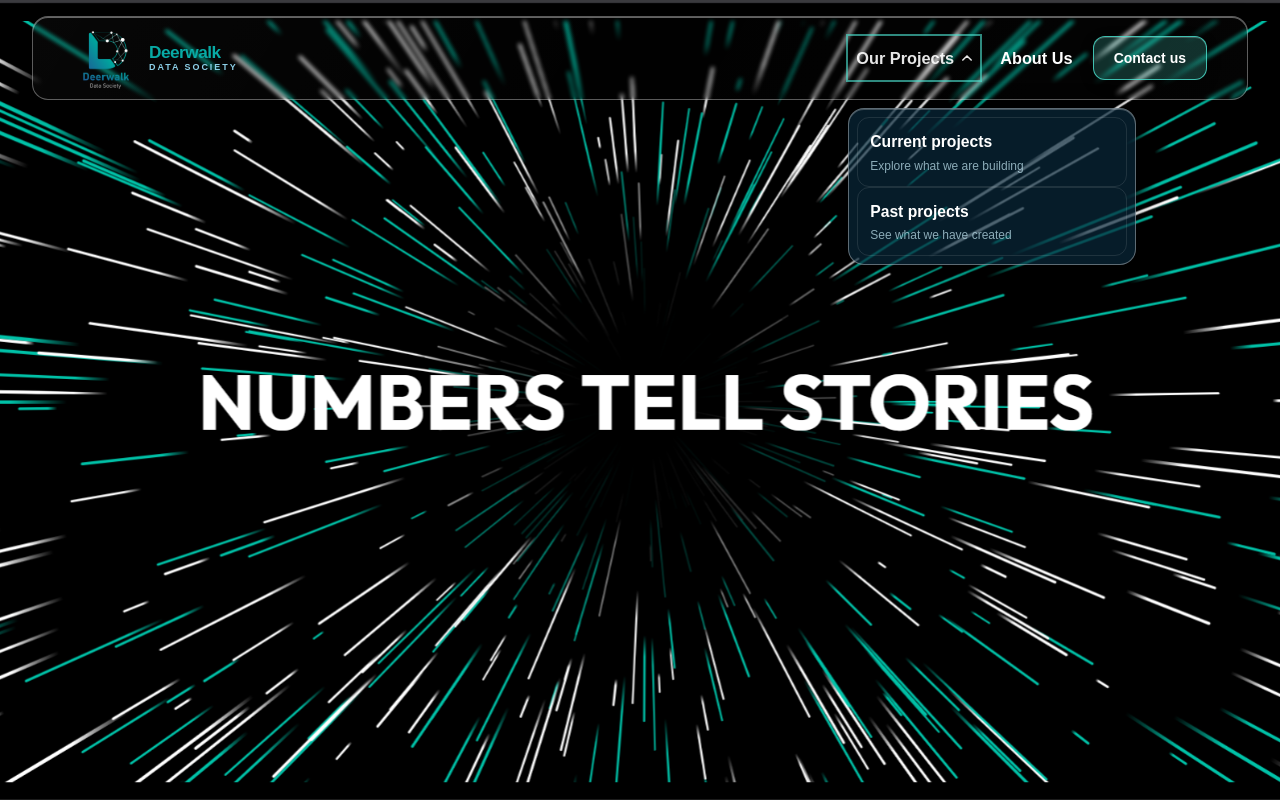
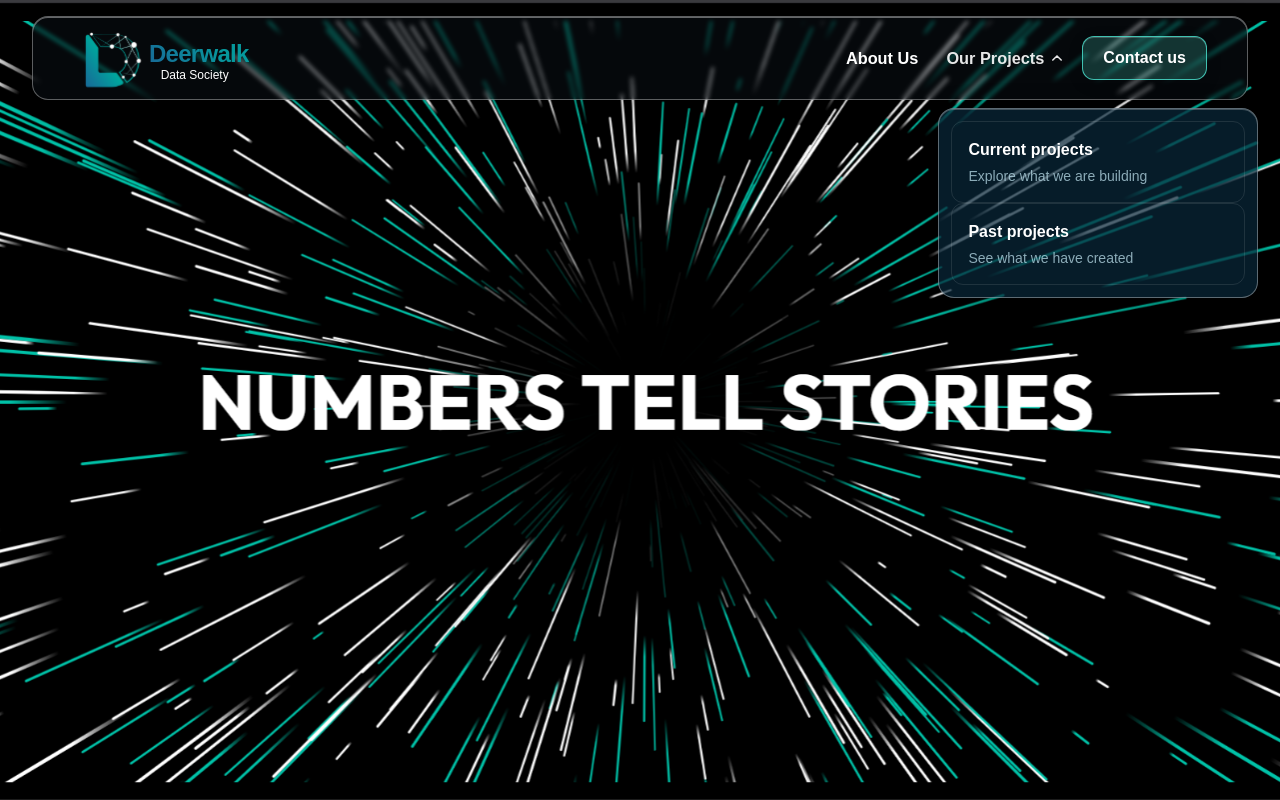
Before and after one commit to dwit-data-society/dwit-data-society.github.io, a Next.js app in the folder front-end/: page / in a window 1280 px wide. Both pictures are taken after a click on the button "Our Projects". Built offline with nearby package versions, Linux system fonts and the light colour scheme.

Commit message:
fix: opacity adjusted and navbar loading solved

```diff
--- a/front-end/src/components/navbar.tsx
+++ b/front-end/src/components/navbar.tsx
@@ -2,7 +2,7 @@
 
 import { useState } from "react";
 import Link from "next/link";
-import logo from "@/assets/dwitdatasociety.svg";
+import logo from "@/assets/nobg.svg";
 
 const projectLinks = [
   { label: "Current projects", detail: "Explore what we are building", href: "#projects" },
@@ -19,19 +19,26 @@ export function Navbar() {
       style={{ fontFamily: "Montserrat, sans-serif" }}
     >
       <div
-        className="mx-auto flex h-[84px] max-w-[1600px] items-center justify-between rounded-2xl border border-white/35 bg-white/[0.012] px-5 shadow-[0_14px_34px_rgba(0,0,0,0.16),inset_0_1px_0_rgba(255,255,255,0.38)] backdrop-blur-[2px] sm:px-7 lg:px-10"
-        style={{ background: "linear-gradient(120deg, rgba(255,255,255,0.028), rgba(255,255,255,0.003) 48%, rgba(255,255,255,0.014))" }}
+        className="mx-auto flex h-[84px] max-w-[1600px] items-center justify-between rounded-2xl border border-white/35 bg-transparent px-5 shadow-[0_14px_34px_rgba(0,0,0,0.16),inset_0_1px_0_rgba(255,255,255,0.38)] backdrop-blur-[2px] sm:px-7 lg:px-10"
+        style={{ background: "rgba(11, 17, 23, 0.5)" }}
       >
-        <Link href="/" className="flex items-center gap-3 text-white">
-          <img src={logo.src} alt="Deerwalk Data Society" className="h-14 w-14 object-contain md:h-16 md:w-16" />
-          <div className="hidden flex-col leading-none md:flex">
+        <Link href="/" className="flex items-center gap-1 text-white">
+          <img src={logo.src} alt="Deerwalk Data Society" className="h-16 w-16 object-contain md:h-18 md:w-18" />
+          <div className="hidden translate-y-1 flex-col items-center leading-none md:flex">
             <span
-              className="text-[1.08rem] font-bold tracking-[-0.03em]"
-              style={{ color: "rgba(8, 170, 165, 1)" }}
+              className="bg-clip-text text-[1.5rem] font-bold tracking-[-0.03em] text-transparent"
+              style={{
+                background: "linear-gradient(49.68deg, #1B6196 -13.15%, #06989C 72.95%)",
+                WebkitBackgroundClip: "text",
+                WebkitTextFillColor: "transparent",
+              }}
             >
               Deerwalk
             </span>
-            <span className="mt-[2px] text-[0.56rem] font-semibold uppercase tracking-[0.22em] text-[#8ccfe7]">
+            <span
+              className="mt-[2px] ml-[9px] h-[14.68px] w-[85.4px] whitespace-nowrap text-left text-[0.75rem] font-normal leading-[14.68px] tracking-normal text-white"
+              style={{ fontFamily: "Montserrat, sans-serif" }}
+            >
               Data Society
             </span>
           </div>
@@ -39,13 +46,16 @@ export function Navbar() {
 
         <div className="ml-auto hidden items-center gap-3 md:flex">
           <nav className="flex items-center gap-3">
+          <a href="#about" className="flex h-11 items-center px-2 text-[1.02rem] font-semibold text-white/90 transition-colors hover:text-[#75f1e3]">
+            About Us
+          </a>
           <div className="relative">
             <button
               type="button"
               aria-expanded={projectsOpen}
               aria-haspopup="menu"
               onClick={() => setProjectsOpen((value) => !value)}
-              className="flex h-11 items-center gap-2 px-2 text-[1.02rem] font-semibold text-white/90 transition-colors hover:text-[#75f1e3] focus:outline-none focus:ring-2 focus:ring-[#4de5d2]/60"
+              className="flex h-11 items-center gap-2 px-2 text-[1.02rem] font-semibold text-white/90 transition-colors hover:text-[#75f1e3]"
             >
               Our Projects
               <svg
@@ -59,30 +69,27 @@ export function Navbar() {
               </svg>
             </button>
             {projectsOpen ? (
-              <div className="absolute left-0 top-full z-10 mt-7 w-72 rounded-2xl border border-white/35 bg-[#09283a]/[0.72] p-2 shadow-[0_18px_40px_rgba(0,0,0,0.3),inset_0_1px_0_rgba(255,255,255,0.24)] backdrop-blur-md" role="menu">
+              <div className="absolute left-0 top-full z-10 mt-7 w-80 rounded-2xl border border-white/35 bg-[#09283a]/[0.72] p-3 shadow-[0_18px_40px_rgba(0,0,0,0.3),inset_0_1px_0_rgba(255,255,255,0.24)] backdrop-blur-md" role="menu">
                 {projectLinks.map((project) => (
                   <a
                     key={project.label}
                     href={project.href}
                     role="menuitem"
                     onClick={() => setProjectsOpen(false)}
-                    className="block rounded-xl border border-white/10 px-3 py-3 transition-all hover:border-[#4de5d2]/35 hover:bg-white/[0.12]"
+                    className="block rounded-xl border border-white/10 px-4 py-4 transition-all hover:border-[#4de5d2]/35 hover:bg-white/[0.12]"
                   >
-                    <span className="block text-[0.98rem] font-semibold text-white">{project.label}</span>
-                    <span className="mt-1 block text-xs text-[#b9dce8]/75">{project.detail}</span>
+                    <span className="block text-base font-semibold text-white">{project.label}</span>
+                    <span className="mt-1 block text-sm text-[#b9dce8]/75">{project.detail}</span>
                   </a>
                 ))}
               </div>
             ) : null}
           </div>
-          <a href="#about" className="flex h-11 items-center px-2 text-[1.02rem] font-semibold text-white/90 transition-colors hover:text-[#75f1e3] focus:outline-none focus:ring-2 focus:ring-[#4de5d2]/60">
-            About Us
-          </a>
           </nav>
 
           <a
             href="#contact"
-            className="hidden h-11 items-center rounded-xl border border-[#4de5d2]/80 bg-[#4de5d2]/[0.2] px-5 text-sm font-semibold text-white shadow-[inset_0_1px_0_rgba(255,255,255,0.2),0_4px_16px_rgba(0,0,0,0.12)] transition-all hover:border-[#4de5d2] hover:bg-[#4de5d2]/[0.3] hover:text-[#c8fff9] focus:outline-none focus:ring-2 focus:ring-[#4de5d2]/60 sm:flex"
+            className="hidden h-11 items-center rounded-xl border border-[#4de5d2]/80 bg-[#4de5d2]/[0.2] px-5 text-base font-semibold text-white shadow-[inset_0_1px_0_rgba(255,255,255,0.2),0_4px_16px_rgba(0,0,0,0.12)] transition-all hover:border-[#4de5d2] hover:bg-[#4de5d2]/[0.3] hover:text-[#c8fff9] focus:outline-none focus:ring-2 focus:ring-[#4de5d2]/60 sm:flex"
           >
             Contact us
           </a>
@@ -103,7 +110,10 @@ export function Navbar() {
       </div>
 
       {open ? (
-        <nav className="mx-auto mt-2 max-w-[1600px] rounded-2xl border border-white/30 bg-white/[0.014] px-5 pb-4 shadow-[0_14px_34px_rgba(0,0,0,0.16),inset_0_1px_0_rgba(255,255,255,0.3)] backdrop-blur-[2px] sm:px-6 md:hidden">
+        <nav className="mx-auto mt-2 max-w-[1600px] rounded-2xl border border-white/30 bg-transparent px-5 pb-4 shadow-[0_14px_34px_rgba(0,0,0,0.16),inset_0_1px_0_rgba(255,255,255,0.3)] backdrop-blur-[2px] sm:px-6 md:hidden" style={{ background: "rgba(11, 17, 23, 0.5)" }}>
+          <a href="#about" className="flex h-11 items-center border-b border-white/15 px-1 text-sm font-semibold text-white/90 transition-colors hover:text-[#75f1e3]">
+            About Us
+          </a>
           <button
             type="button"
             aria-expanded={projectsOpen}
@@ -116,19 +126,16 @@ export function Navbar() {
             </svg>
           </button>
           {projectsOpen ? (
-            <div className="my-2 rounded-xl border border-white/30 bg-[#09283a]/[0.68] p-2 shadow-[0_12px_26px_rgba(0,0,0,0.24)] backdrop-blur-md">
+            <div className="my-2 rounded-xl border border-white/30 bg-[#09283a]/[0.68] p-3 shadow-[0_12px_26px_rgba(0,0,0,0.24)] backdrop-blur-md">
               {projectLinks.map((project) => (
-                <a key={project.label} href={project.href} className="block rounded-lg border border-white/10 px-3 py-2.5 transition-colors hover:border-[#4de5d2]/30 hover:bg-white/[0.1]" onClick={() => setOpen(false)}>
-                  <span className="block text-sm font-semibold text-white">{project.label}</span>
-                  <span className="mt-0.5 block text-xs text-white/60">{project.detail}</span>
+                <a key={project.label} href={project.href} className="block rounded-lg border border-white/10 px-4 py-3 transition-colors hover:border-[#4de5d2]/30 hover:bg-white/[0.1]" onClick={() => setOpen(false)}>
+                  <span className="block text-base font-semibold text-white">{project.label}</span>
+                  <span className="mt-0.5 block text-sm text-white/60">{project.detail}</span>
                 </a>
               ))}
             </div>
           ) : null}
-          <a href="#about" className="mt-2 flex h-11 items-center border-b border-white/15 px-1 text-sm font-semibold text-white/90 transition-colors hover:text-[#75f1e3]">
-            About Us
-          </a>
-          <a href="#contact" className="mt-2 flex h-11 items-center rounded-xl border border-[#4de5d2]/75 bg-[#4de5d2]/[0.18] px-4 text-sm font-semibold text-white transition-colors hover:border-[#4de5d2] hover:bg-[#4de5d2]/[0.28]">
+          <a href="#contact" className="mt-2 flex h-11 items-center rounded-xl border border-[#4de5d2]/75 bg-[#4de5d2]/[0.18] px-4 text-base font-semibold text-white transition-colors hover:border-[#4de5d2] hover:bg-[#4de5d2]/[0.28]">
             Contact us
           </a>
         </nav>
```
Also changed, not shown: front-end/src/assets/nobg.svg (added).
